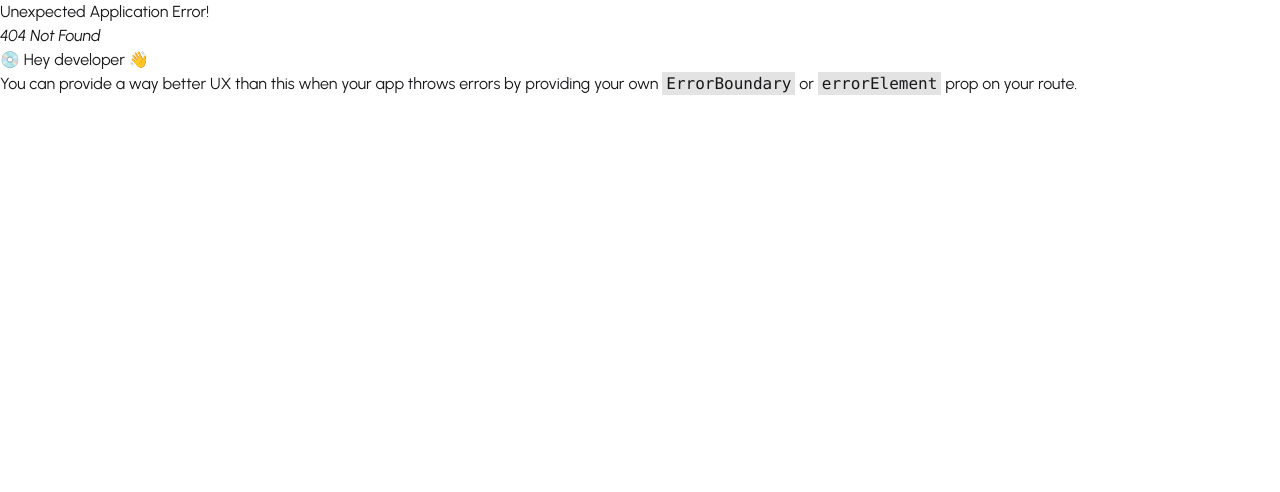
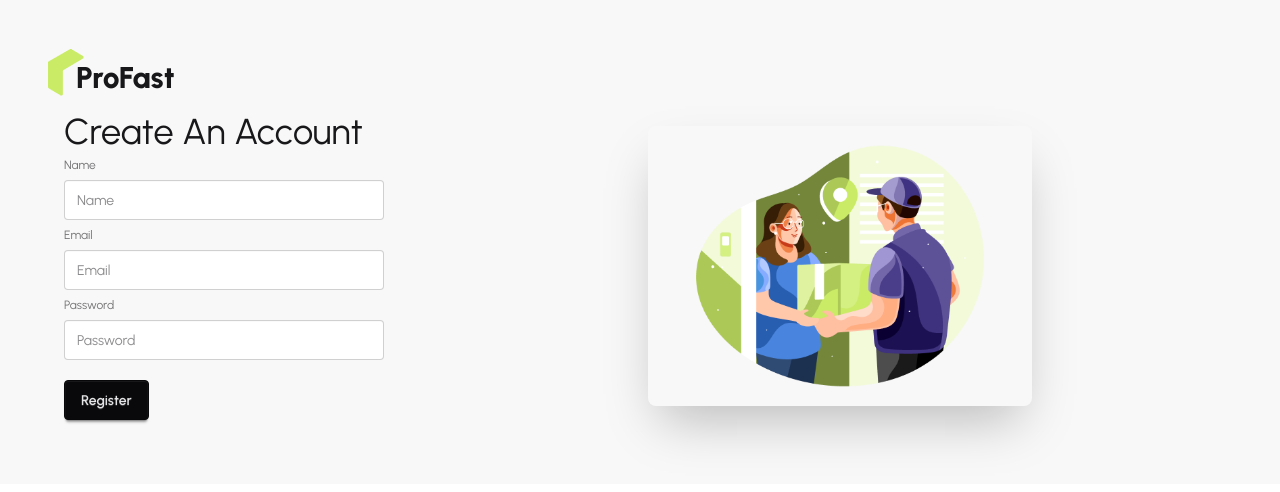
Before and after one commit to AnaySaha/zap-fast-client, a React (Vite) app: page /register in a window 1280 px wide. Before the commit this address had no page. Shown: the top 492 px of the page. Built offline with nearby package versions, Linux system fonts and the light colour scheme.

Commit message:
hook form

```diff
--- a/src/pages/Authentication/Login/Login.jsx
+++ b/src/pages/Authentication/Login/Login.jsx
@@ -1,4 +1,4 @@
-import React from 'react';
+
 import { useForm } from 'react-hook-form';
 
 const Login = () => {
@@ -10,6 +10,7 @@ const { register, handleSubmit, formState: {errors} } = useForm();
 
         return (
             <div>
+                <h1 className='text-4xl'> Log In</h1>
                 <form onSubmit={handleSubmit(onSubmit)}>
                     <fieldset className="fieldset">
 
@@ -22,10 +23,17 @@ const { register, handleSubmit, formState: {errors} } = useForm();
                 minLength: 6})}
                 className="input" placeholder="Password" />
 
+                {
+                    errors.password?.type === 'required' && <p className='text-red-500'>Password is required</p>
+                }
+            {
+                errors.password?.type === 'minLength' && <p className='text-red-500'>Password must be 6 characters or longer</p>
+            }
             <div><a className="link link-hover">Forgot password?</a></div>
 
+
+            </fieldset>
             <button className="btn btn-neutral mt-4">Login</button>
-        </fieldset>
                 </form>
             </div>
         );
--- /dev/null
+++ b/src/pages/Authentication/Register/Register.jsx
@@ -0,0 +1,44 @@
+import { useForm } from 'react-hook-form';
+const Register = () => {
+  const { register, handleSubmit, formState: {errors} } = useForm();
+
+          const onSubmit = data =>{
+              console.log(data);
+          }
+
+          return (
+              <div>
+                 <h1 className='text-4xl'>Create An Account</h1>
+                  <form onSubmit={handleSubmit(onSubmit)}>
+                      <fieldset className="fieldset">
+
+            <label className="label">Name</label>
+              <input type="name" {...register('name')} className="input" placeholder="Name" />
+
+
+              <label className="label">Email</label>
+              <input type="email" {...register('email')} className="input" placeholder="Email" />
+
+              <label className="label">Password</label>
+              <input type="password" {...register('password',
+                  {required: true,
+                  minLength: 6})}
+                  className="input" placeholder="Password" />
+
+                  {
+                      errors.password?.type === 'required' && <p className='text-red-500'>Password is required</p>
+                  }
+              {
+                  errors.password?.type === 'minLength' && <p className='text-red-500'>Password must be 6 characters or longer</p>
+              }
+
+
+
+              </fieldset>
+              <button className="btn btn-neutral mt-4">Register</button>
+                  </form>
+              </div>
+          );
+};
+
+export default Register;
--- a/src/router/router.jsx
+++ b/src/router/router.jsx
@@ -3,6 +3,7 @@ import RootLayout from "../layout/RootLayout";
 import Home from "../pages/Home/Home/Home";
 import AuthLayout from "../layout/AuthLayout";
 import Login from "../pages/Authentication/Login/Login";
+import Register from "../pages/Authentication/Register/Register";
 
 
 
@@ -25,7 +26,14 @@ export const router = createBrowserRouter([
     {
       path: 'login',
       Component: Login
+    },
+
+    {
+      path: 'register',
+      Component: Register
     }
+
+
    ]
   }
 ]);
```
Lines whose indentation alone changed are shown as unchanged.
